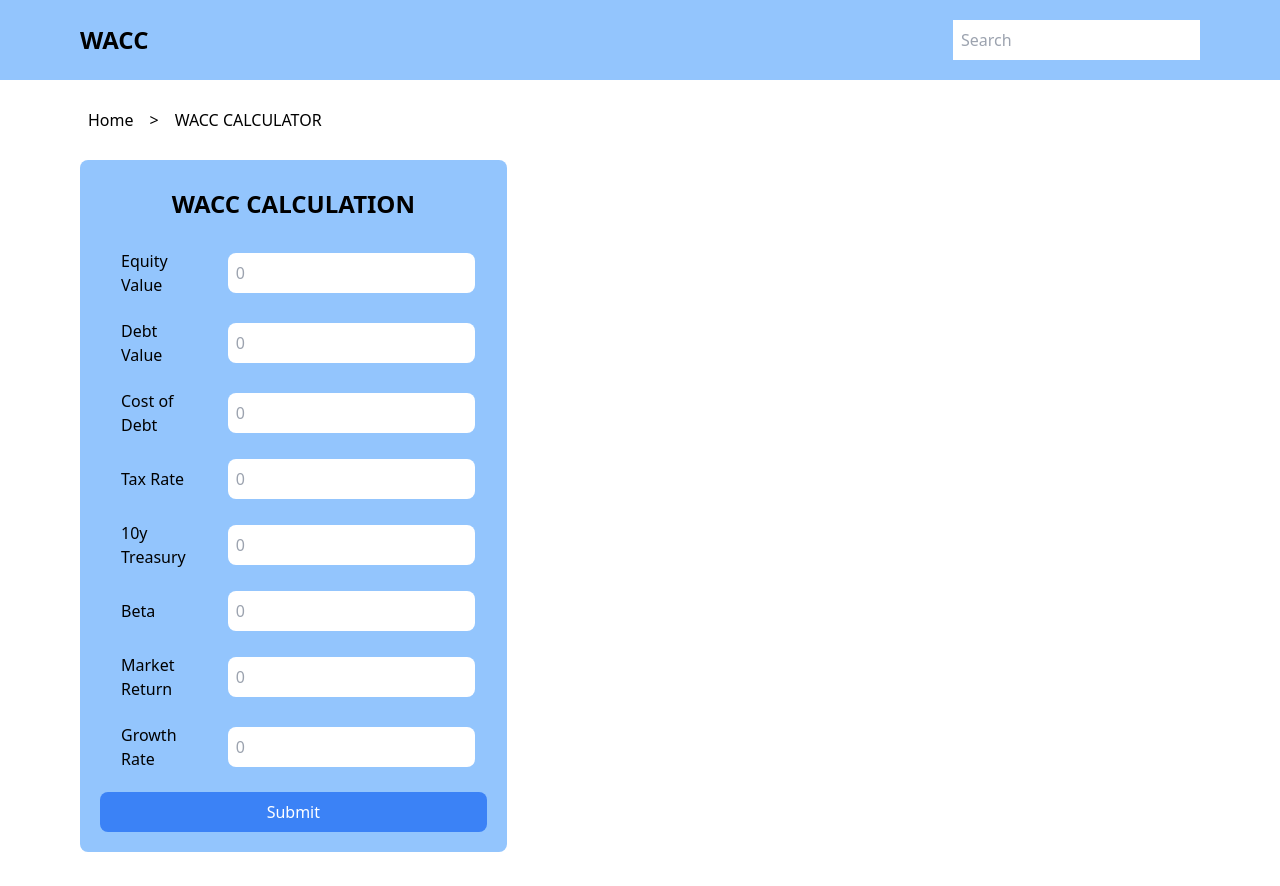
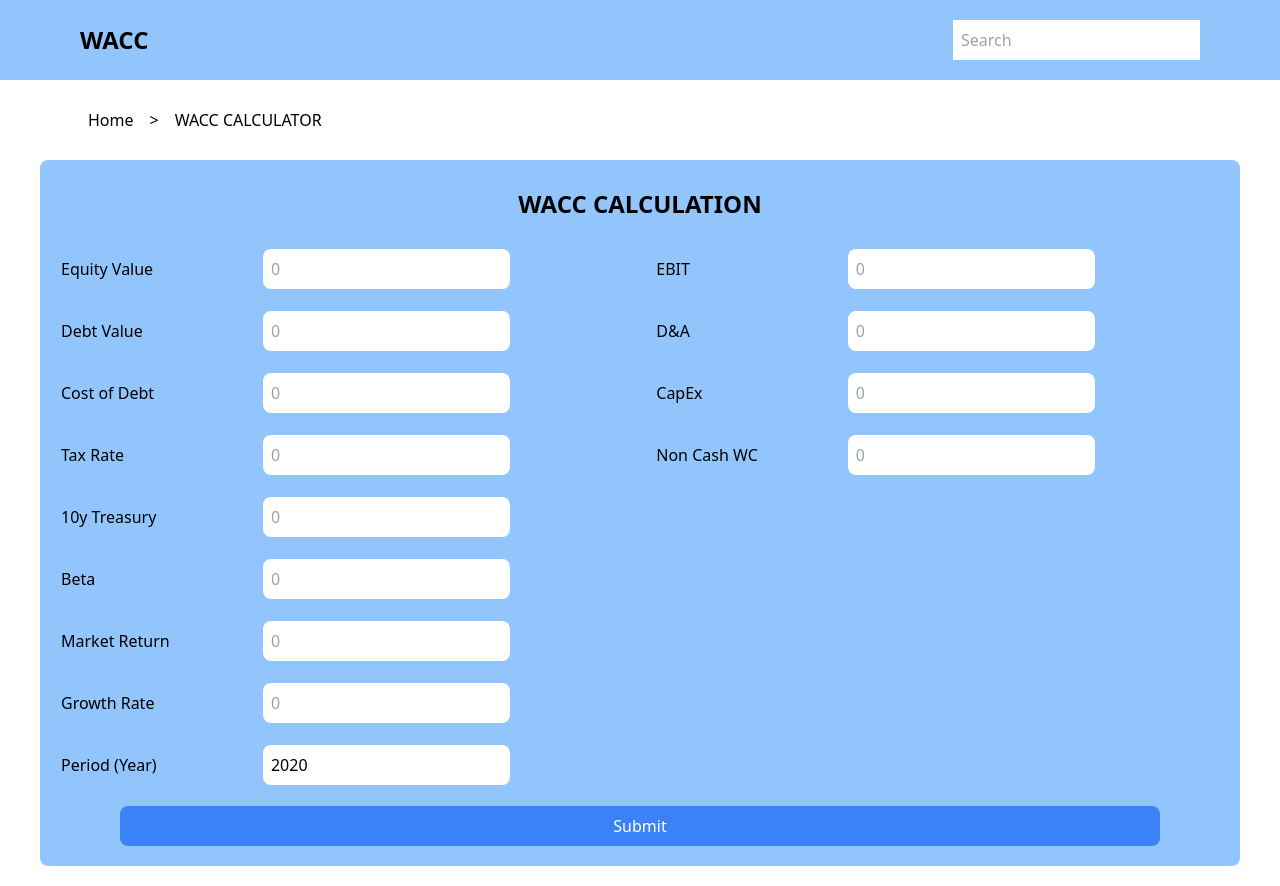
Before and after one commit to spicaturbo/wacc_calculation, a Django app: template mainmenu/templates/wacc_calculation.html in a window 1280 px wide. Before the commit the page ends 852 px from the top, so only its background shows below. Run offline with Django 4.2, Linux system fonts and the light colour scheme; the template is opened without the code that fills it: most values are stand-ins (such as "Sample title", 1, 10 or a date in 2020); some libraries are stand-ins or nearby versions.

Commit message:
period table

```diff
--- a/mainmenu/templates/wacc_calculation.html
+++ b/mainmenu/templates/wacc_calculation.html
@@ -17,8 +17,8 @@
       <p>></p>
       <a href="" class="hover:bg-blue-300 duration-150 transition p-2">WACC CALCULATOR</a>
     </div>
-    <div class="flex gap-2">
-      <div class="md:mx-20 md:p-5 my-5 bg-blue-300 h-full md:w-1/3 rounded-lg">
+    <div class="flex gap-2 md:px-10">
+      <div class="md:px-0 md:p-5 my-5 bg-blue-300 h-full md:w-full rounded-lg">
         <form method="post">
           {% csrf_token %}
           <h1 class="text-2xl font-semibold my-2 text-center">WACC CALCULATION</h1>
@@ -27,60 +27,89 @@
               <tr>
                 <td>Equity Value</td>
                 <td>
-                  <input placeholder="0" value="{{ num1 }}" name="num1" type="number" step="0.001" min="0" class="focus:outline-none p-2 rounded-lg ml-5" />
+                  <input placeholder="0" value="{{ num1 }}" name="num1" type="number" step="0.001" min="0" class="focus:outline-none p-2 rounded-lg ml-5" required />
+                </td>
+
+                <td>EBIT</td>
+                <td>
+                  <input placeholder="0" value="{{ EBIT }}" name="EBIT" type="number" step="0.001" class="focus:outline-none p-2 rounded-lg ml-5" required />
                 </td>
               </tr>
               <tr>
                 <td>Debt Value</td>
                 <td>
-                  <input placeholder="0" value="{{ num2 }}" name="num2" type="number" step="0.001" min="0" class="focus:outline-none p-2 rounded-lg ml-5" />
+                  <input placeholder="0" value="{{ num2 }}" name="num2" type="number" step="0.001" min="0" class="focus:outline-none p-2 rounded-lg ml-5" required />
+                </td>
+
+                <td>D&A</td>
+                <td>
+                  <input placeholder="0" value="{{ DA }}" name="DA" type="number" step="0.001" class="focus:outline-none p-2 rounded-lg ml-5" required />
                 </td>
               </tr>
               <tr>
                 <td>Cost of Debt</td>
                 <td>
-                  <input placeholder="0" value="{{ num3 }}" name="num3" type="number" step="0.001" min="0" class="focus:outline-none p-2 rounded-lg ml-5" />
+                  <input placeholder="0" value="{{ num3 }}" name="num3" type="number" step="0.001" min="0" class="focus:outline-none p-2 rounded-lg ml-5" required />
+                </td>
+
+                <td>CapEx</td>
+                <td>
+                  <input placeholder="0" value="{{ CapEx }}" name="CapEx" type="number" step="0.001" class="focus:outline-none p-2 rounded-lg ml-5" required />
                 </td>
               </tr>
               <tr>
                 <td>Tax Rate</td>
                 <td>
-                  <input placeholder="0" value="{{ num4 }}" name="num4" type="number" step="0.001" min="0" class="focus:outline-none p-2 rounded-lg ml-5" />
+                  <input placeholder="0" value="{{ num4 }}" name="num4" type="number" step="0.001" min="0" class="focus:outline-none p-2 rounded-lg ml-5" required />
+                </td>
+
+                <td>Non Cash WC</td>
+                <td>
+                  <input placeholder="0" value="{{ NonCashWC }}" name="NonCashWC" type="number" step="0.001" class="focus:outline-none p-2 rounded-lg ml-5" required />
                 </td>
               </tr>
               <tr>
                 <td>10y Treasury</td>
                 <td>
-                  <input placeholder="0" value="{{ num5 }}" name="num5" type="number" step="0.001" min="0" class="focus:outline-none p-2 rounded-lg ml-5" />
+                  <input placeholder="0" value="{{ num5 }}" name="num5" type="number" step="0.001" min="0" class="focus:outline-none p-2 rounded-lg ml-5" required />
                 </td>
               </tr>
               <tr>
                 <td>Beta</td>
                 <td>
-                  <input placeholder="0" value="{{ num6 }}" name="num6" type="number" step="0.001" min="0" class="focus:outline-none p-2 rounded-lg ml-5" />
+                  <input placeholder="0" value="{{ num6 }}" name="num6" type="number" step="0.001" min="0" class="focus:outline-none p-2 rounded-lg ml-5" required />
                 </td>
               </tr>
               <tr>
                 <td>Market Return</td>
                 <td>
-                  <input placeholder="0" value="{{ num7 }}" name="num7" type="number" step="0.001" min="0" class="focus:outline-none p-2 rounded-lg ml-5" />
+                  <input placeholder="0" value="{{ num7 }}" name="num7" type="number" step="0.001" min="0" class="focus:outline-none p-2 rounded-lg ml-5" required />
                 </td>
               </tr>
               <tr>
                 <td>Growth Rate</td>
                 <td>
-                  <input placeholder="0" value="{{ num8 }}" name="num8" type="number" step="0.001" min="0" class="focus:outline-none p-2 rounded-lg ml-5" />
+                  <input placeholder="0" value="{{ num8 }}" name="num8" type="number" step="0.001" min="0" class="focus:outline-none p-2 rounded-lg ml-5" required />
+                </td>
+              </tr>
+              <tr>
+                <td>Period (Year)</td>
+                <td>
+                  <input placeholder="0" value="{{ year }}" name="year" type="number" step="0.001" min="0" class="focus:outline-none p-2 rounded-lg ml-5" required />
                 </td>
               </tr>
             </tbody>
           </table>
+          <input type="text" class="hidden" value="wacc" name="formType" />
+          <div class="md:px-20">
             <button type="submit" class="bg-blue-500 w-full p-2 rounded-lg text-white">Submit</button>
+          </div>
         </form>
       </div>
 
       {% if COE %}
         <div class="md:w-full md:pb-5 md:px-5">
-          <div class="md:mx-0 md:p-5 md:w-1/2 my-5 bg-blue-300 h-1/2 rounded-lg">
+          <div class="md:mx-0 md:p-5 md:w-full my-5 bg-blue-300 h-1/2 rounded-lg">
             <h1 class="text-2xl font-semibold my-2 text-center">Result</h1>
             <table class="table border-separate border-spacing-5 w-full">
               <tbody>
@@ -111,175 +140,84 @@
               </tbody>
             </table>
           </div>
+        </div>
+      {% endif %}
+    </div>
 
+    <div class="md:px-10">
       {% if COE %}
         <div class="md:mx-0 md:p-5 my-5 bg-blue-300 h-100 rounded-lg">
-              <form method="post">
           <table class="table-auto border-separate border-spacing-5 w-full">
-                  <thead>
+            <thead class="">
               <tr>
                 <th>Period</th>
-                      <th>0</th>
-                      <th>1</th>
-                      <th>2</th>
-                      <th>3</th>
-                      <th>4</th>
-                      <th>5</th>
+                {% for yr in arrayYear %}
+                  <th>{{ yr }}</th>
+                {% endfor %}
               </tr>
             </thead>
             <tbody>
               <tr>
                 <td>EBIT</td>
+                {% for item in arrayEBIT %}
                   <td>
-                        <input placeholder="0" value="{{ EBIT1 }}" name="EBIT1" type="number" step="0.001" min="0" class="focus:outline-none p-2 rounded-lg ml-5 w-[70px]" />
+                    <input placeholder="0" value="{{ item }}" readonly type="number" class="focus:outline-none p-2 rounded-lg ml-5 w-[100px]" />
                   </td>
-                      <td>
-                        <input placeholder="0" value="{{ ebit_period_1 }}" readonly type="number" class="focus:outline-none p-2 rounded-lg ml-5 w-[70px]" />
-                      </td>
-                      <td>
-                        <input placeholder="0" value="{{ ebit_period_2 }}" readonly type="number" class="focus:outline-none p-2 rounded-lg ml-5 w-[70px]" />
-                      </td>
-                      <td>
-                        <input placeholder="0" value="{{ ebit_period_3 }}" readonly type="number" class="focus:outline-none p-2 rounded-lg ml-5 w-[70px]" />
-                      </td>
-                      <td>
-                        <input placeholder="0" value="{{ ebit_period_4 }}" readonly type="number" class="focus:outline-none p-2 rounded-lg ml-5 w-[70px]" />
-                      </td>
-                      <td>
-                        <input placeholder="0" value="{{ ebit_period_5 }}" readonly type="number" class="focus:outline-none p-2 rounded-lg ml-5 w-[70px]" />
-                      </td>
+                {% endfor %}
               </tr>
               <tr>
                 <td>Tax</td>
+                {% for item in arrayTax %}
                   <td>
-                        <input placeholder="0" value="{{ COE }}" readonly type="number" class="focus:outline-none p-2 rounded-lg ml-5 w-[70px]" />
+                    <input placeholder="0" value="{{ item }}" readonly type="number" class="focus:outline-none p-2 rounded-lg ml-5 w-[100px]" />
                   </td>
-                      <td>
-                        <input placeholder="0" value="{{ COE }}" readonly type="number" class="focus:outline-none p-2 rounded-lg ml-5 w-[70px]" />
-                      </td>
-                      <td>
-                        <input placeholder="0" value="{{ COE }}" readonly type="number" class="focus:outline-none p-2 rounded-lg ml-5 w-[70px]" />
-                      </td>
-                      <td>
-                        <input placeholder="0" value="{{ COE }}" readonly type="number" class="focus:outline-none p-2 rounded-lg ml-5 w-[70px]" />
-                      </td>
-                      <td>
-                        <input placeholder="0" value="{{ COE }}" readonly type="number" class="focus:outline-none p-2 rounded-lg ml-5 w-[70px]" />
-                      </td>
-                      <td>
-                        <input placeholder="0" value="{{ COE }}" readonly type="number" class="focus:outline-none p-2 rounded-lg ml-5 w-[70px]" />
-                      </td>
+                {% endfor %}
               </tr>
               <tr>
                 <td>D&A</td>
+                {% for item in arrayDA %}
                   <td>
-                        <input placeholder="0" value="{{ COE }}" readonly type="number" class="focus:outline-none p-2 rounded-lg ml-5 w-[70px]" />
+                    <input placeholder="0" value="{{ item }}" readonly type="number" class="focus:outline-none p-2 rounded-lg ml-5 w-[100px]" />
                   </td>
-                      <td>
-                        <input placeholder="0" value="{{ COE }}" readonly type="number" class="focus:outline-none p-2 rounded-lg ml-5 w-[70px]" />
-                      </td>
-                      <td>
-                        <input placeholder="0" value="{{ COE }}" readonly type="number" class="focus:outline-none p-2 rounded-lg ml-5 w-[70px]" />
-                      </td>
-                      <td>
-                        <input placeholder="0" value="{{ COE }}" readonly type="number" class="focus:outline-none p-2 rounded-lg ml-5 w-[70px]" />
-                      </td>
-                      <td>
-                        <input placeholder="0" value="{{ COE }}" readonly type="number" class="focus:outline-none p-2 rounded-lg ml-5 w-[70px]" />
-                      </td>
-                      <td>
-                        <input placeholder="0" value="{{ COE }}" readonly type="number" class="focus:outline-none p-2 rounded-lg ml-5 w-[70px]" />
-                      </td>
+                {% endfor %}
               </tr>
               <tr>
                 <td>CapEx</td>
+                {% for item in arrayCapEx %}
                   <td>
-                        <input placeholder="0" value="{{ COE }}" readonly type="number" class="focus:outline-none p-2 rounded-lg ml-5 w-[70px]" />
+                    <input placeholder="0" value="{{ item }}" readonly type="number" class="focus:outline-none p-2 rounded-lg ml-5 w-[100px]" />
                   </td>
-                      <td>
-                        <input placeholder="0" value="{{ COE }}" readonly type="number" class="focus:outline-none p-2 rounded-lg ml-5 w-[70px]" />
-                      </td>
-                      <td>
-                        <input placeholder="0" value="{{ COE }}" readonly type="number" class="focus:outline-none p-2 rounded-lg ml-5 w-[70px]" />
-                      </td>
-                      <td>
-                        <input placeholder="0" value="{{ COE }}" readonly type="number" class="focus:outline-none p-2 rounded-lg ml-5 w-[70px]" />
-                      </td>
-                      <td>
-                        <input placeholder="0" value="{{ COE }}" readonly type="number" class="focus:outline-none p-2 rounded-lg ml-5 w-[70px]" />
-                      </td>
-                      <td>
-                        <input placeholder="0" value="{{ COE }}" readonly type="number" class="focus:outline-none p-2 rounded-lg ml-5 w-[70px]" />
-                      </td>
+                {% endfor %}
               </tr>
               <tr>
                 <td>Non Cash WC</td>
+                {% for item in arrayNonCashWC %}
                   <td>
-                        <input placeholder="0" value="{{ COE }}" readonly type="number" class="focus:outline-none p-2 rounded-lg ml-5 w-[70px]" />
+                    <input placeholder="0" value="{{ item }}" readonly type="number" class="focus:outline-none p-2 rounded-lg ml-5 w-[100px]" />
                   </td>
-                      <td>
-                        <input placeholder="0" value="{{ COE }}" readonly type="number" class="focus:outline-none p-2 rounded-lg ml-5 w-[70px]" />
-                      </td>
-                      <td>
-                        <input placeholder="0" value="{{ COE }}" readonly type="number" class="focus:outline-none p-2 rounded-lg ml-5 w-[70px]" />
-                      </td>
-                      <td>
-                        <input placeholder="0" value="{{ COE }}" readonly type="number" class="focus:outline-none p-2 rounded-lg ml-5 w-[70px]" />
-                      </td>
-                      <td>
-                        <input placeholder="0" value="{{ COE }}" readonly type="number" class="focus:outline-none p-2 rounded-lg ml-5 w-[70px]" />
-                      </td>
-                      <td>
-                        <input placeholder="0" value="{{ COE }}" readonly type="number" class="focus:outline-none p-2 rounded-lg ml-5 w-[70px]" />
-                      </td>
+                {% endfor %}
               </tr>
               <tr>
                 <td>FCF</td>
+                {% for item in arrayFCF %}
                   <td>
-                        <input placeholder="0" value="{{ COE }}" readonly type="number" class="focus:outline-none p-2 rounded-lg ml-5 w-[70px]" />
+                    <input placeholder="0" value="{{ item }}" readonly type="number" class="focus:outline-none p-2 rounded-lg ml-5 w-[100px]" />
                   </td>
-                      <td>
-                        <input placeholder="0" value="{{ COE }}" readonly type="number" class="focus:outline-none p-2 rounded-lg ml-5 w-[70px]" />
-                      </td>
-                      <td>
-                        <input placeholder="0" value="{{ COE }}" readonly type="number" class="focus:outline-none p-2 rounded-lg ml-5 w-[70px]" />
-                      </td>
-                      <td>
-                        <input placeholder="0" value="{{ COE }}" readonly type="number" class="focus:outline-none p-2 rounded-lg ml-5 w-[70px]" />
-                      </td>
-                      <td>
-                        <input placeholder="0" value="{{ COE }}" readonly type="number" class="focus:outline-none p-2 rounded-lg ml-5 w-[70px]" />
-                      </td>
-                      <td>
-                        <input placeholder="0" value="{{ COE }}" readonly type="number" class="focus:outline-none p-2 rounded-lg ml-5 w-[70px]" />
-                      </td>
+                {% endfor %}
               </tr>
               <tr>
                 <td>TV</td>
+                {% for yr in arrayYear %}
+                  <td>{{yr}}</td>
+                  {% if forloop.last %}
                     <td>
-                        <input placeholder="0" value="{{ COE }}" readonly type="number" class="focus:outline-none p-2 rounded-lg ml-5 w-[70px]" />
+                      <input placeholder="0" value="0" readonly type="number" class="focus:outline-none p-2 rounded-lg ml-5 w-[100px]" />
                     </td>
-                      <td>
-                        <input placeholder="0" value="{{ COE }}" readonly type="number" class="focus:outline-none p-2 rounded-lg ml-5 w-[70px]" />
-                      </td>
-                      <td>
-                        <input placeholder="0" value="{{ COE }}" readonly type="number" class="focus:outline-none p-2 rounded-lg ml-5 w-[70px]" />
-                      </td>
-                      <td>
-                        <input placeholder="0" value="{{ COE }}" readonly type="number" class="focus:outline-none p-2 rounded-lg ml-5 w-[70px]" />
-                      </td>
-                      <td>
-                        <input placeholder="0" value="{{ COE }}" readonly type="number" class="focus:outline-none p-2 rounded-lg ml-5 w-[70px]" />
-                      </td>
-                      <td>
-                        <input placeholder="0" value="{{ COE }}" readonly type="number" class="focus:outline-none p-2 rounded-lg ml-5 w-[70px]" />
-                      </td>
+                  {% endif %}
+                {% endfor %}
               </tr>
             </tbody>
           </table>
-              </form>
-            </div>
-          {% endif %}
         </div>
       {% endif %}
     </div>
```
Also changed, not shown: mainmenu/views.py (+81 -2 lines). Lines whose indentation alone changed are shown as unchanged.
